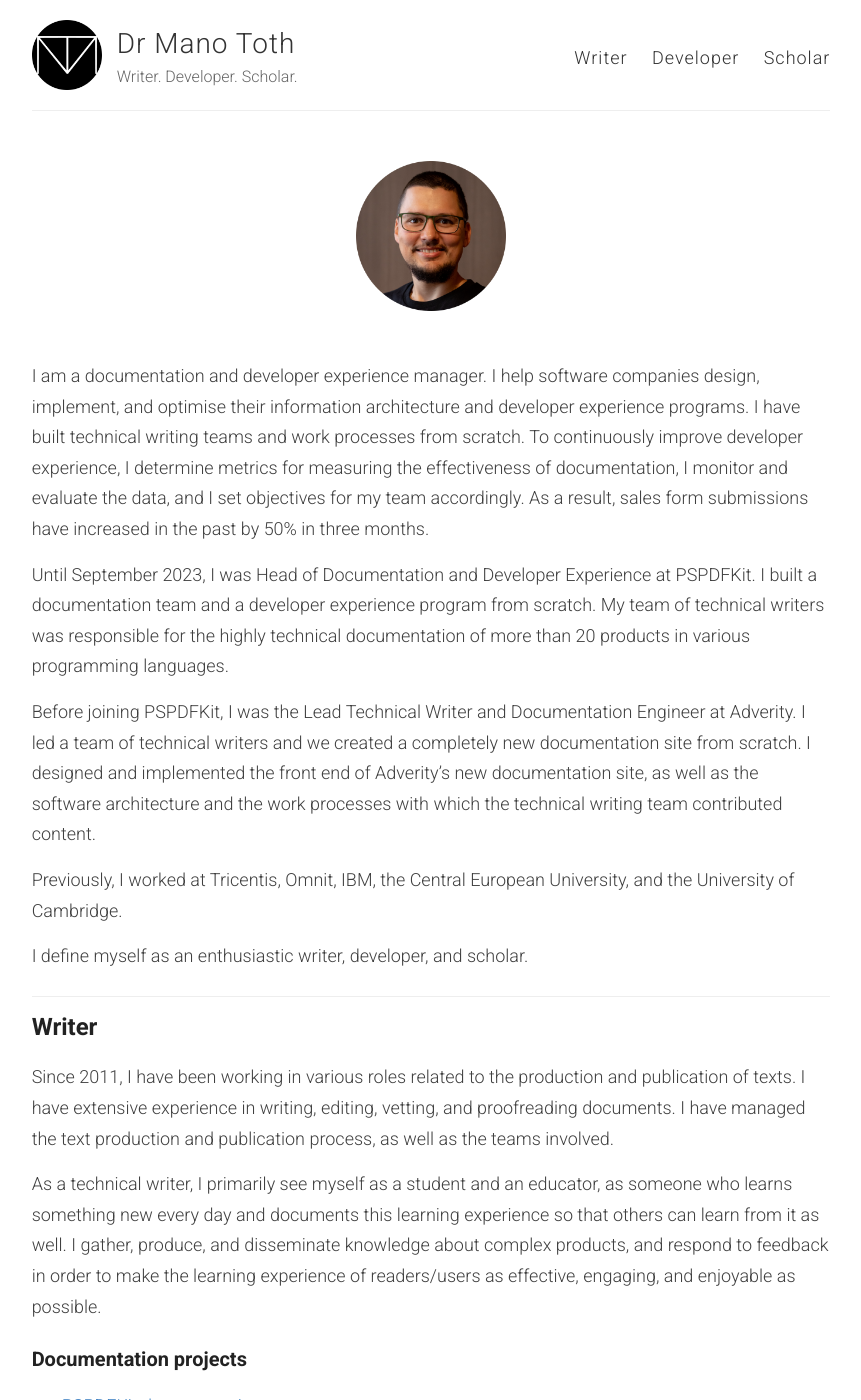
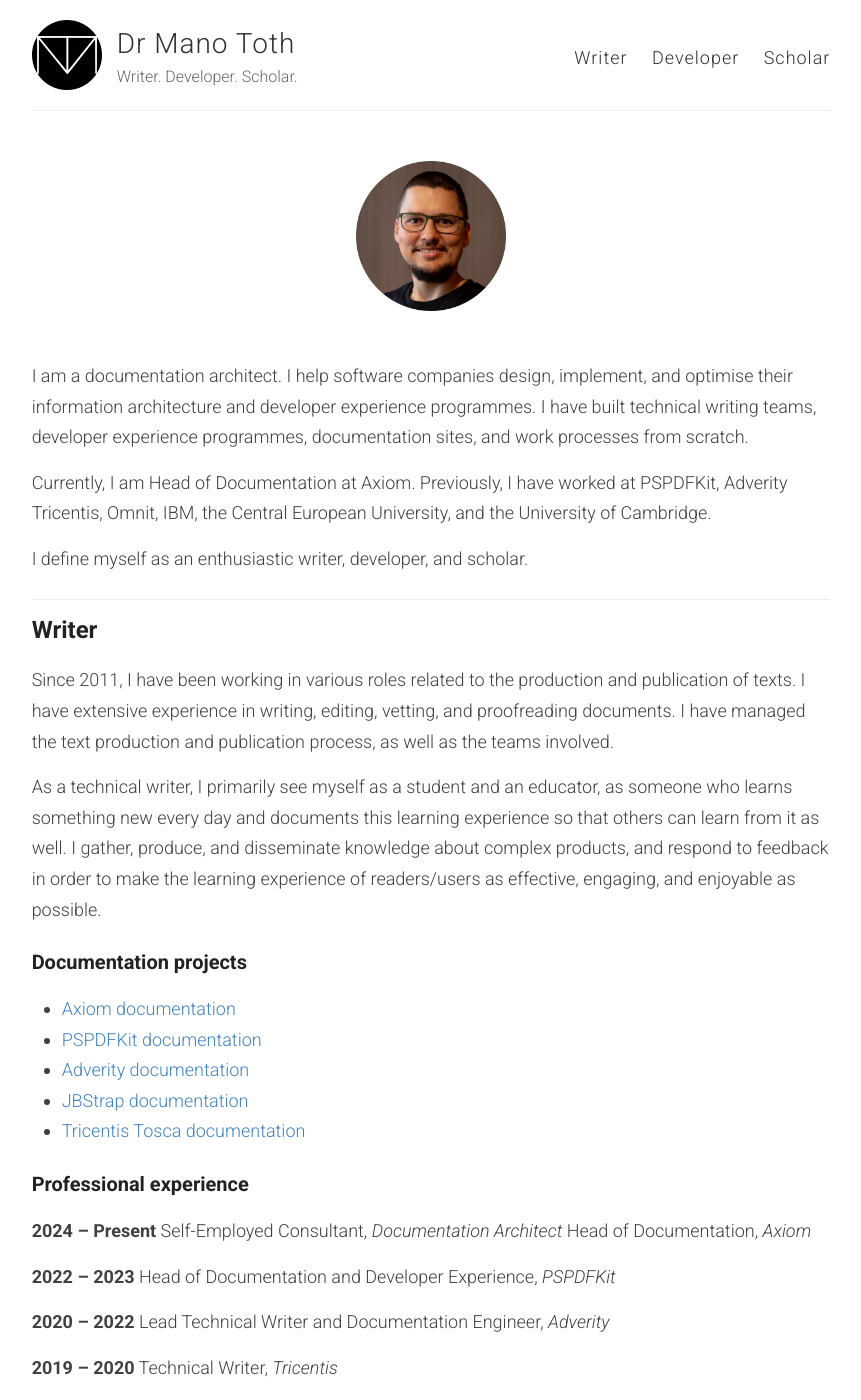
Before and after one commit to tothmano/manototh.github.io, a Jekyll site: the page built from _pages/home.md, in a window 1280 px wide and 1400 px high. Shown: the whole window, without its empty margins (209-1070 px from the left). Built offline with Jekyll 4.4.1, drawn with Linux system fonts in a browser that asks for light colours.

Commit message:
Update intro and work experience

```diff
--- a/_pages/home.md
+++ b/_pages/home.md
@@ -6,13 +6,9 @@ permalink: /
 
 <div id="mano-toth-photo"></div>
 
-I am a documentation and developer experience manager. I help software companies design, implement, and optimise their information architecture and developer experience programs. I have built technical writing teams and work processes from scratch. To continuously improve developer experience, I determine metrics for measuring the effectiveness of documentation, I monitor and evaluate the data, and I set objectives for my team accordingly. As a result, sales form submissions have increased in the past by 50% in three months.
+I am a documentation architect. I help software companies design, implement, and optimise their information architecture and developer experience programmes. I have built technical writing teams, developer experience programmes, documentation sites, and work processes from scratch.
 
-Until September 2023, I was Head of Documentation and Developer Experience at PSPDFKit. I built a documentation team and a developer experience program from scratch. My team of technical writers was responsible for the highly technical documentation of more than 20 products in various programming languages.
-
-Before joining PSPDFKit, I was the Lead Technical Writer and Documentation Engineer at Adverity. I led a team of technical writers and we created a completely new documentation site from scratch. I designed and implemented the front end of Adverity’s new documentation site, as well as the software architecture and the work processes with which the technical writing team contributed content.
-
-Previously, I worked at Tricentis, Omnit, IBM, the Central European University, and the University of Cambridge.
+Currently, I am Head of Documentation at Axiom. Previously, I have worked at PSPDFKit, Adverity Tricentis, Omnit, IBM, the Central European University, and the University of Cambridge.
 
 I define myself as an enthusiastic writer, developer, and scholar.
 
@@ -23,12 +19,16 @@ Since 2011, I have been working in various roles related to the production and p
 As a technical writer, I primarily see myself as a student and an educator, as someone who learns something new every day and documents this learning experience so that others can learn from it as well. I gather, produce, and disseminate knowledge about complex products, and respond to feedback in order to make the learning experience of readers/users as effective, engaging, and enjoyable as possible.
 
 ### Documentation projects
+- [Axiom documentation](https://axiom.co/docs/)
 - [PSPDFKit documentation](https://pspdfkit.com/developers/)
 - [Adverity documentation](https://docs.adverity.com/)
 - [JBStrap documentation](https://docs.jbstrap.com/)
 - [Tricentis Tosca documentation](https://documentation.tricentis.com/tosca/1600/en/content/resources/webhelp/cover_web.htm)
 
 ### Professional experience
+
+**2024 – Present** Self-Employed Consultant, *Documentation Architect*
+                   Head of Documentation, *Axiom*
 
 **2022 – 2023** Head of Documentation and Developer Experience, *PSPDFKit*
 
```
